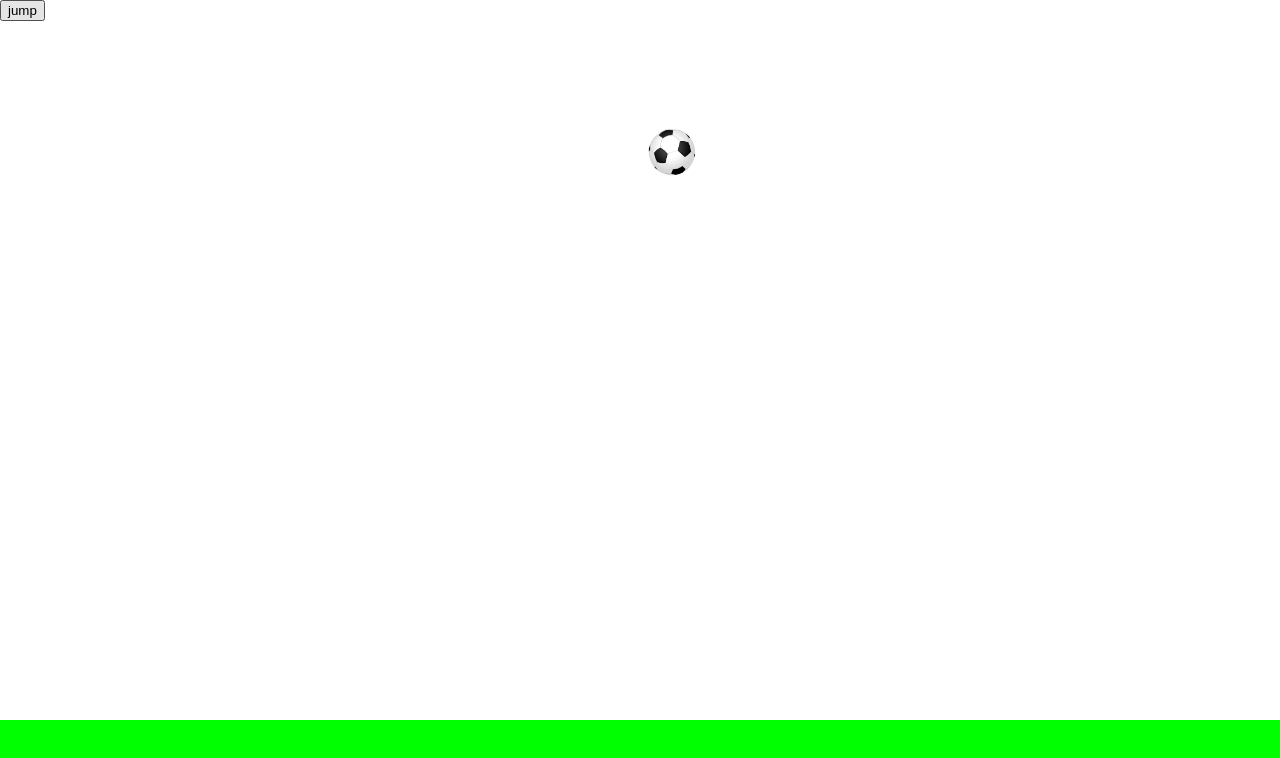
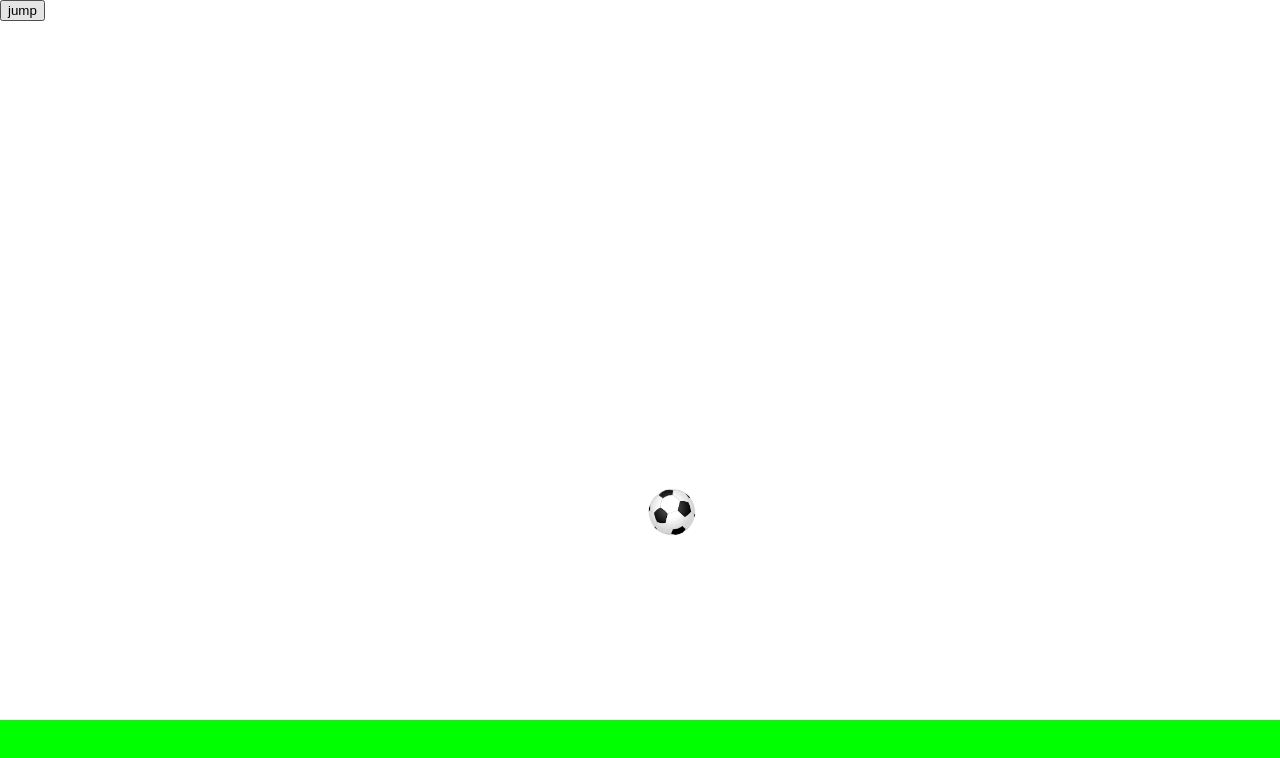
Before and after one commit to CuriousCI/2021-info-HTML5, a plain HTML site: page index.html in a window 1280 px wide. Both pictures are taken after a click on the button "jump". Drawn offline with nearby package versions, Linux system fonts and the light colour scheme.

Commit message:
changed jump of the ball with css classes

```diff
--- a/ball/script.js
+++ b/ball/script.js
@@ -4,7 +4,12 @@ let ball = {
 
   ballJump: function(){
 
-    $("#palla").css("top", 10 + "%");
+    $("#palla").addClass('ballJump');
+  },
+
+  ballFall: function(){
+
+     $("#palla").removeClass('ballJump')
   },
 
   changeBckground: function(mousePosition){
@@ -21,13 +26,12 @@ let ball = {
 
 let init = function(){
 
-  //$("#palla").mouseenter(ball.changeBckground("in")).mouseleave(ball.changeBckground("out"));
+  $("#palla").addClass("ballInit");
+
   $("#palla").hover(_ => ball.changeBckground("in"), _ => ball.changeBckground("out"));
 
   $("#jumpButton").on("click", ball.ballJump);
-
-  //$("#palla").css("left", 95 + "%");
-  //$("#palla").css("left", 0 + "%");
+  $("#palla").on("click", ball.ballFall);
 }
 
 $(document).ready(init);
--- a/ball/style.css
+++ b/ball/style.css
@@ -15,7 +15,7 @@ body {
   height: 20%;
 }
 
-#palla{
+.ballInit{
 
   position: absolute;
 
@@ -25,5 +25,18 @@ body {
   width: 5%;
   height: auto;
 
-  transition: linear 3s;
+  transition: linear .5s;
 }
+
+.ballJump{
+
+  position: absolute;
+
+  top: 60%;
+  left: 50%;
+
+  width: 5%;
+  height: auto;
+
+  transition: linear .2s;
+}
```
